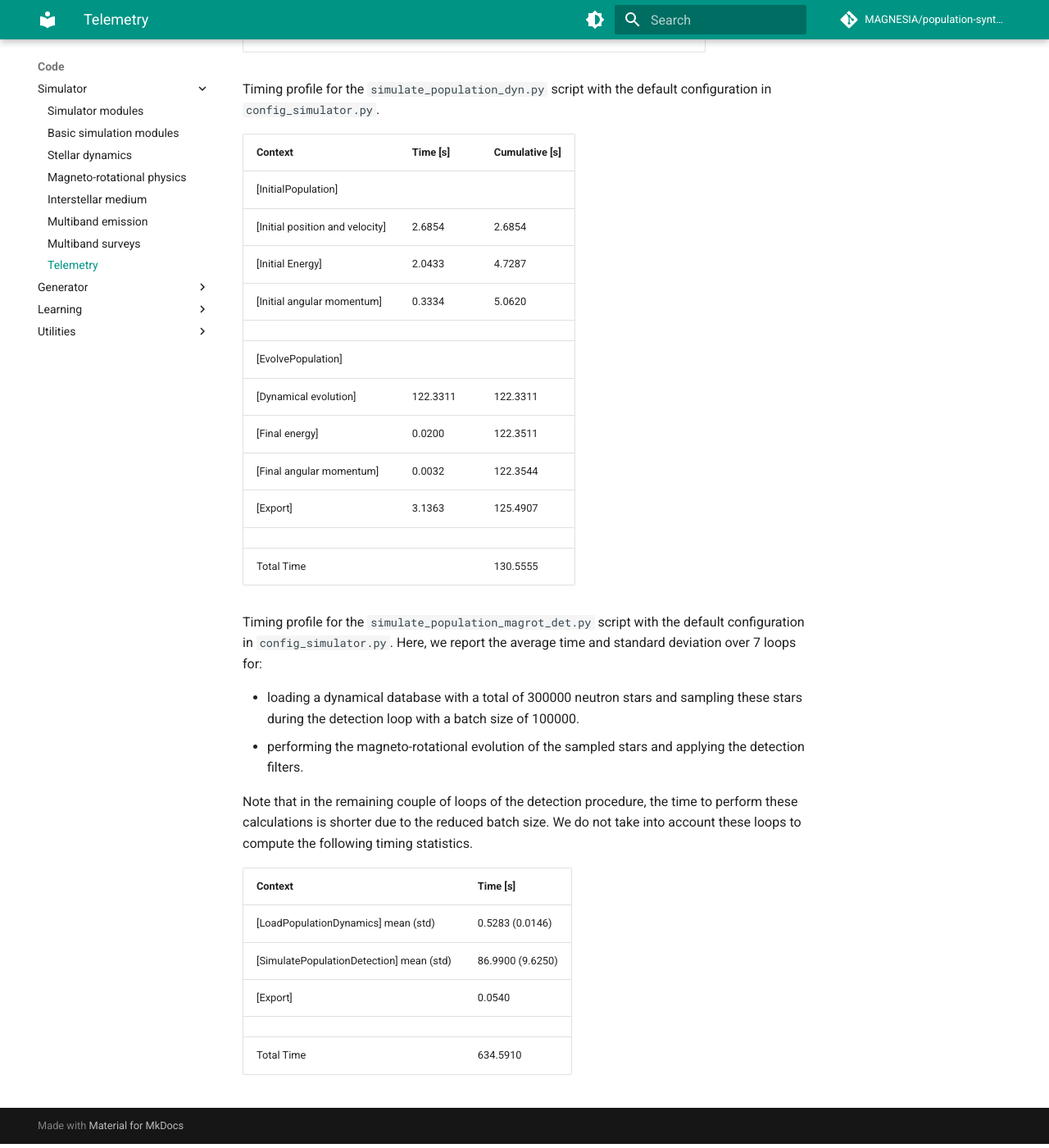
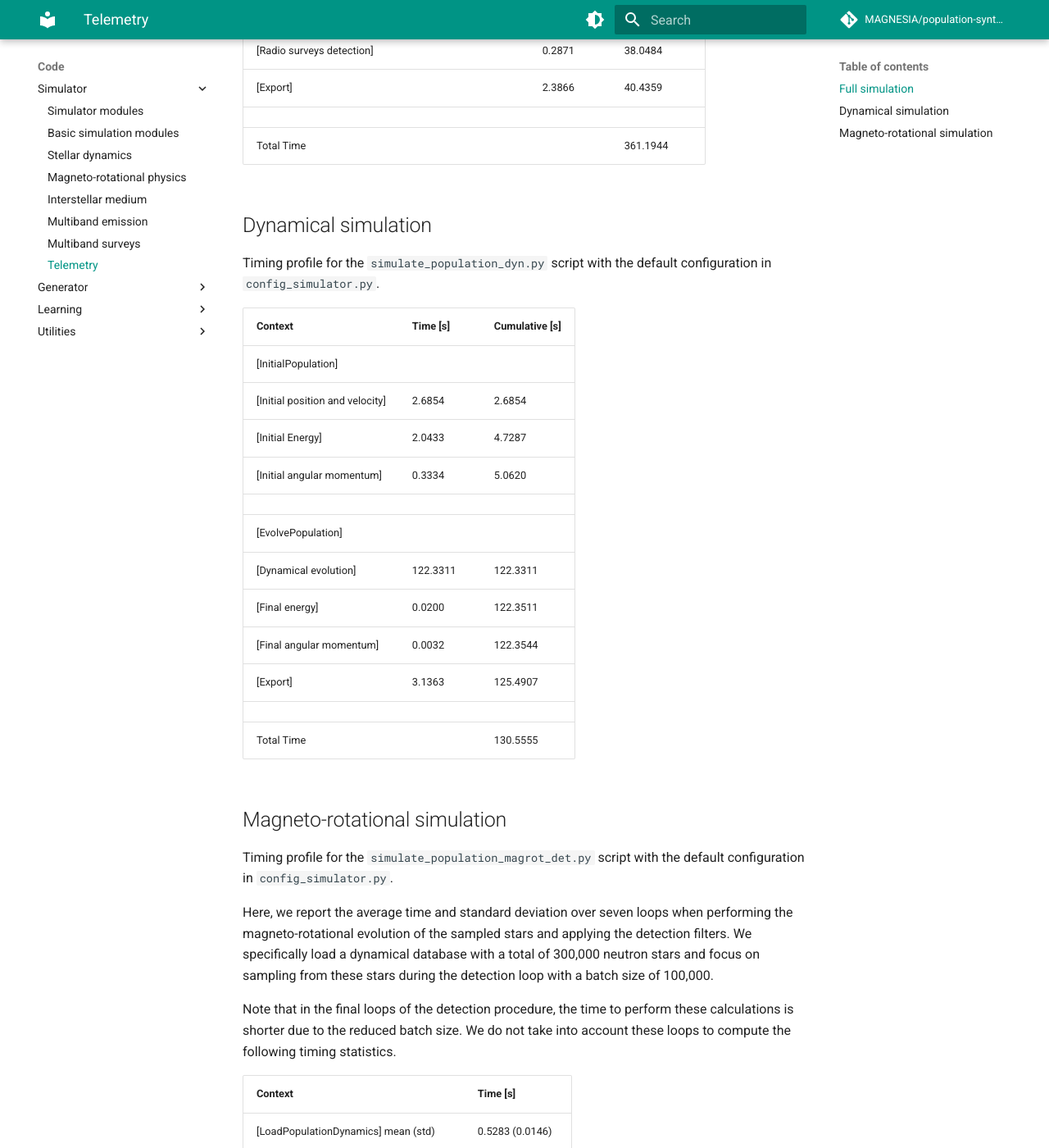
Before and after one commit to ice-csic-astroexotic/ML-Poppyns, an MkDocs documentation site: the page built from docs/code/simulator/telemetry.md, in a window 1280 px wide and 1400 px high, scrolled down 1603 px. Shown: the whole window at 82% size. Built offline with MkDocs 1.6.1 and Material for MkDocs 9.7.7, drawn with Linux system fonts in a browser that asks for light colours; comment, search, counter and statistics services are not loaded; some of the changed text lies outside the part shown.

Commit message:
Rephrasing the text and adding headings for clarity.

```diff
--- a/docs/code/simulator/telemetry.md
+++ b/docs/code/simulator/telemetry.md
@@ -1,13 +1,17 @@
 # Telemetry
 
-**NOTE:** Commit 144046bfbdbb18ccd9ddcf468254671d1d88f360 (12/06/2024).
+!!! note
 
-This telemetry comes from the following setup:
+    Results were obtained with commit hash 144046bfbdbb18ccd9ddcf468254671d1d88f360 (12/06/2024).
+
+The following telemetry results have been obtained with the following computing setup:
 
 * Ubuntu 18.04.
 * Intel(R) Core(TM) i7-10510U CPU @ 1.80GHz × 8.
 * 16 GiB RAM DDR4.
 * 1024 GiB.
+
+## Full simulation
 
 Timing profile for the `simulate_population_full.py` script with the default configuration in `config_simulator.py`.
 
@@ -40,8 +44,9 @@ Timing profile for the `simulate_population_full.py` script with the default con
 |                                                            |          |                   |
 | Total Time                                                 |          |  361.1944         |
 
+## Dynamical simulation
+
 Timing profile for the `simulate_population_dyn.py` script with the default configuration in `config_simulator.py`.
-
 
 | Context                         | Time [s]           | Cumulative [s]     |
 |---------------------------------|--------------------|--------------------|
@@ -59,14 +64,17 @@ Timing profile for the `simulate_population_dyn.py` script with the default conf
 | Total Time                      |                    | 130.5555           |
 
 
+## Magneto-rotational simulation
+
 Timing profile for the `simulate_population_magrot_det.py` script with the default configuration in `config_simulator.py`.
-Here, we report the average time and standard deviation over 7 loops for:
 
-- loading a dynamical database with a total of 300000 neutron stars and sampling these stars during the detection loop with a batch size of 100000.
-- performing the magneto-rotational evolution of the sampled stars and applying the detection filters.
+Here, we report the average time and standard deviation over seven loops when performing the
+magneto-rotational evolution of the sampled stars and applying the detection filters. We specifically load a
+dynamical database with a total of 300,000 neutron stars and focus on sampling from these stars during the
+detection loop with a batch size of 100,000.
 
-Note that in the remaining couple of loops of the detection procedure, the time to perform these calculations is shorter due to the reduced batch size.
-We do not take into account these loops to compute the following timing statistics.
+Note that in the final loops of the detection procedure, the time to perform these calculations is shorter
+due to the reduced batch size. We do not take into account these loops to compute the following timing statistics.
 
 | Context                                  | Time [s]         |
 |------------------------------------------|------------------|
```
